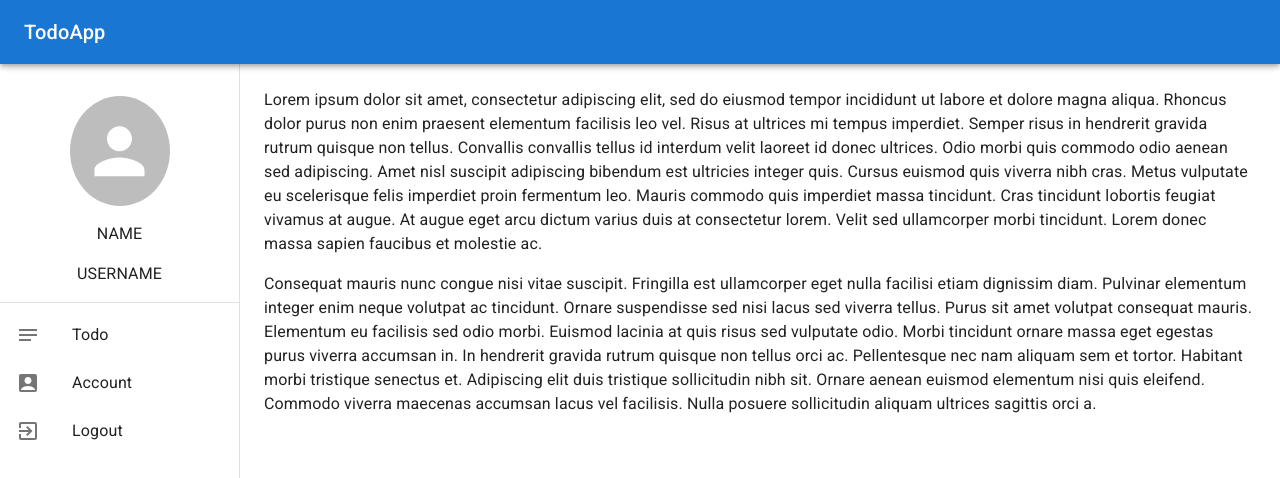
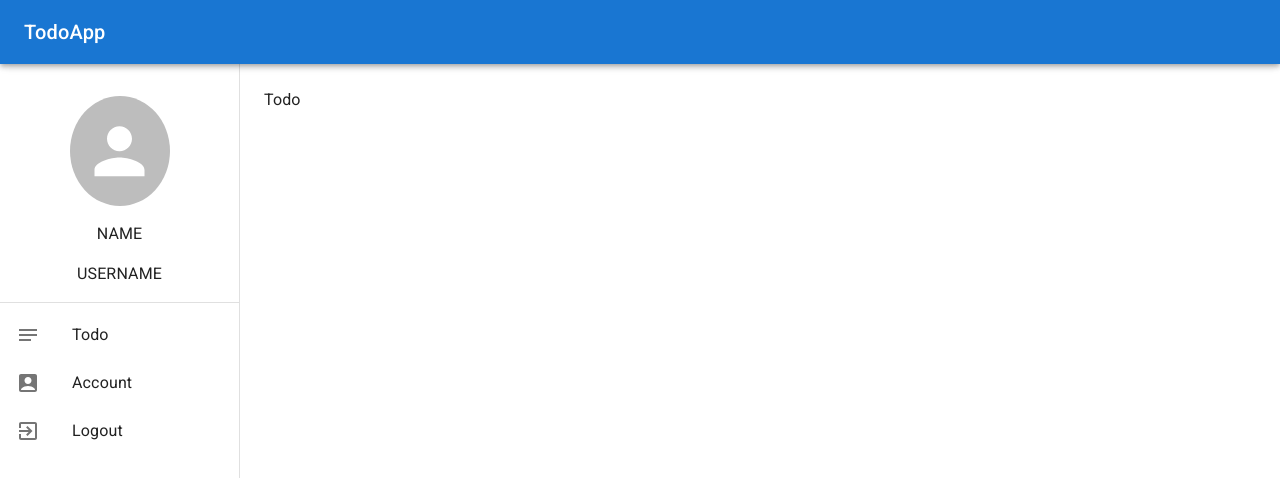
Before and after one commit to RicardoTaipe/TodoApp-MERN, a React (Create React App) app in the folder fronted-react/: page / in a window 1280 px wide. Shown: the top 478 px of the page. Built offline with nearby package versions, Linux system fonts and the light colour scheme; sample sign-in values are in the browser's storage.

Commit message:
update frontend

```diff
--- a/fronted-react/src/App.js
+++ b/fronted-react/src/App.js
@@ -4,12 +4,18 @@ import Login from "./pages/Login";
 import SignUp from "./pages/SignUp";
 import Dashboard from "./pages/Dashboard";
 import NotFound from "./pages/NotFound";
+import Account from "./components/Account";
+import Todo from "./components/Todo";
 
 function App() {
   return (
     <Router>
       <Routes>
-        <Route path="/" element={<Dashboard />} />
+        <Route path="/" element={<Dashboard />}>
+          <Route index element={<Todo />} />
+          <Route path="account" element={<Account />} />
+          <Route path="todo" element={<Todo />} />
+        </Route>
         <Route path="login" element={<Login />} />
         <Route path="signup" element={<SignUp />} />
         <Route path="*" element={<NotFound />} />
--- /dev/null
+++ b/fronted-react/src/components/Account/index.js
@@ -0,0 +1,5 @@
+import React from "react";
+
+export default function Account() {
+  return <div>Account</div>;
+}
--- /dev/null
+++ b/fronted-react/src/components/Todo/index.js
@@ -0,0 +1,5 @@
+import React from "react";
+
+export default function Todo() {
+  return <div>Todo</div>;
+}
--- a/fronted-react/src/pages/Dashboard/index.js
+++ b/fronted-react/src/pages/Dashboard/index.js
@@ -15,9 +15,34 @@ import NotesIcon from "@mui/icons-material/Notes";
 import ExitToAppIcon from "@mui/icons-material/ExitToApp";
 import Avatar from "@mui/material/Avatar";
 
+import { Outlet, useNavigate } from "react-router-dom";
+import { useEffect } from "react";
+
 const drawerWidth = 240;
 
 const Dashboard = () => {
+  const navigate = useNavigate();
+
+  const logoutHandler = () => {
+    localStorage.removeItem("AuthToken");
+    navigate("/login");
+  };
+
+  const loadTodoPage = () => {
+    navigate("/todo");
+  };
+
+  const loadAccountPage = () => {
+    navigate("/account");
+  };
+
+  useEffect(() => {
+    const authToken = localStorage.getItem("AuthToken");
+    if (authToken === null) {
+      navigate("/login");
+    }
+  });
+
   return (
     <Box sx={{ display: "flex" }}>
       <CssBaseline />
@@ -61,21 +86,21 @@ const Dashboard = () => {
           </center>
           <Divider />
           <List>
-            <ListItem button key="Todo">
+            <ListItem button key="Todo" onClick={loadTodoPage}>
               <ListItemIcon>
                 <NotesIcon />
               </ListItemIcon>
               <ListItemText primary="Todo" />
             </ListItem>
 
-            <ListItem button key="Account">
+            <ListItem button key="Account" onClick={loadAccountPage}>
               <ListItemIcon>
                 <AccountBoxIcon />
               </ListItemIcon>
               <ListItemText primary="Account" />
             </ListItem>
 
-            <ListItem button key="Logout">
+            <ListItem button key="Logout" onClick={logoutHandler}>
               <ListItemIcon>
                 <ExitToAppIcon />
               </ListItemIcon>
@@ -86,35 +111,7 @@ const Dashboard = () => {
       </Drawer>
       <Box component="main" sx={{ flexGrow: 1, p: 3 }}>
         <Toolbar />
-        <Typography paragraph>
-          Lorem ipsum dolor sit amet, consectetur adipiscing elit, sed do
-          eiusmod tempor incididunt ut labore et dolore magna aliqua. Rhoncus
-          dolor purus non enim praesent elementum facilisis leo vel. Risus at
-          ultrices mi tempus imperdiet. Semper risus in hendrerit gravida rutrum
-          quisque non tellus. Convallis convallis tellus id interdum velit
-          laoreet id donec ultrices. Odio morbi quis commodo odio aenean sed
-          adipiscing. Amet nisl suscipit adipiscing bibendum est ultricies
-          integer quis. Cursus euismod quis viverra nibh cras. Metus vulputate
-          eu scelerisque felis imperdiet proin fermentum leo. Mauris commodo
-          quis imperdiet massa tincidunt. Cras tincidunt lobortis feugiat
-          vivamus at augue. At augue eget arcu dictum varius duis at consectetur
-          lorem. Velit sed ullamcorper morbi tincidunt. Lorem donec massa sapien
-          faucibus et molestie ac.
-        </Typography>
-        <Typography paragraph>
-          Consequat mauris nunc congue nisi vitae suscipit. Fringilla est
-          ullamcorper eget nulla facilisi etiam dignissim diam. Pulvinar
-          elementum integer enim neque volutpat ac tincidunt. Ornare suspendisse
-          sed nisi lacus sed viverra tellus. Purus sit amet volutpat consequat
-          mauris. Elementum eu facilisis sed odio morbi. Euismod lacinia at quis
-          risus sed vulputate odio. Morbi tincidunt ornare massa eget egestas
-          purus viverra accumsan in. In hendrerit gravida rutrum quisque non
-          tellus orci ac. Pellentesque nec nam aliquam sem et tortor. Habitant
-          morbi tristique senectus et. Adipiscing elit duis tristique
-          sollicitudin nibh sit. Ornare aenean euismod elementum nisi quis
-          eleifend. Commodo viverra maecenas accumsan lacus vel facilisis. Nulla
-          posuere sollicitudin aliquam ultrices sagittis orci a.
-        </Typography>
+        <Outlet />
       </Box>
     </Box>
   );
```
